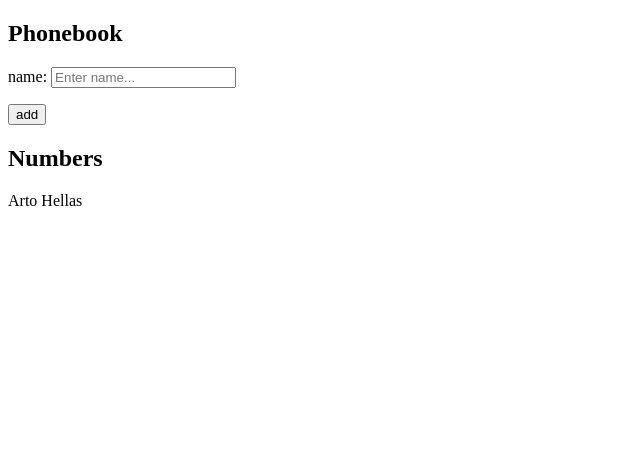
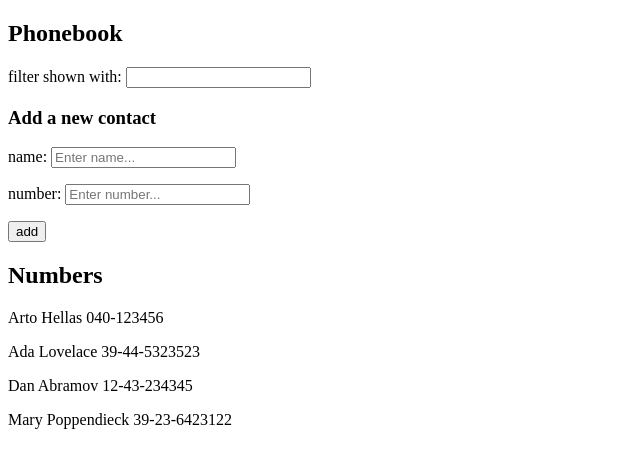
Before and after one commit to mkdirwilson/Full_Stack_Open, a React (Create React App) app in the folder part2/phonebook/: page / in a window 1280 px wide. Shown: the top 468 px of the page, without its empty margins (0-640 px from the left). Built offline with nearby package versions, Linux system fonts and the light colour scheme.

Commit message:
complete Exercise 2.8 - 2.9

```diff
--- a/part2/phonebook/src/App.js
+++ b/part2/phonebook/src/App.js
@@ -2,15 +2,34 @@ import { useState } from "react";
 
 const App = ()=> {
 
-  const [persons, setPersons] = useState([{name: 'Arto Hellas'}])
+  const [persons, setPersons] = useState([
+    { name: 'Arto Hellas', number: '040-123456', id: 1 },
+    { name: 'Ada Lovelace', number: '39-44-5323523', id: 2 },
+    { name: 'Dan Abramov', number: '12-43-234345', id: 3 },
+    { name: 'Mary Poppendieck', number: '39-23-6423122', id: 4 }
+  ])
 
   const [newName, setNewName] = useState('')
 
+  const [newNumber, setNewNumber] = useState('')
 
+  const [newFilter, setFilter] = useState('')
+
+
+  const handleFilterChange = (event)=> {
+    setFilter(event.target.value)
+  }
 
   const handlePersonChange = (event)=>{
     setNewName(event.target.value)
   }
+
+
+  const handleNumberChange = (event)=>{
+    setNewNumber(event.target.value)
+  }
+
+
 
   const addPerson = (event)=>{
     event.preventDefault()
@@ -21,21 +40,35 @@ const App = ()=> {
     }
 
     else {
-      const newPerson = {name: newName}
+      const newPerson = {name: newName, number: newNumber}
       setPersons(persons.concat(newPerson))
     }
 
     setNewName('')
+    setNewNumber('')
 
   }
+
+
+  const numbersToShow = newFilter.length > 0 ? persons.filter((person)=>person.name.toLowerCase().startsWith(newFilter.toLowerCase())) : persons
 
 
   return (
     <>
       <h2>Phonebook</h2>
+      <p>
+        filter shown with: <input onChange={handleFilterChange} value={newFilter}></input>
+      </p>
+
+      <h3>Add a new contact</h3>
+
       <form onSubmit={addPerson}>
           <p>
-             name: <input onChange={handlePersonChange} value={newName}  placeholder="Enter name..."></input>
+             name: <input onChange={handlePersonChange} value={newName}  placeholder="Enter name..." ></input>
+          </p>
+
+          <p>
+            number: <input onChange={handleNumberChange} value={newNumber} placeholder="Enter number..." ></input>
           </p>
 
           <p>
@@ -44,8 +77,8 @@ const App = ()=> {
       </form>
 
       <h2>Numbers</h2>
-      {persons.map(person=>
-        <p key={person.name}>{person.name}</p>
+      {numbersToShow.map(person=>
+        <p key={person.name}>{person.name} {person.number}</p>
       )}
     </>
   )
```
